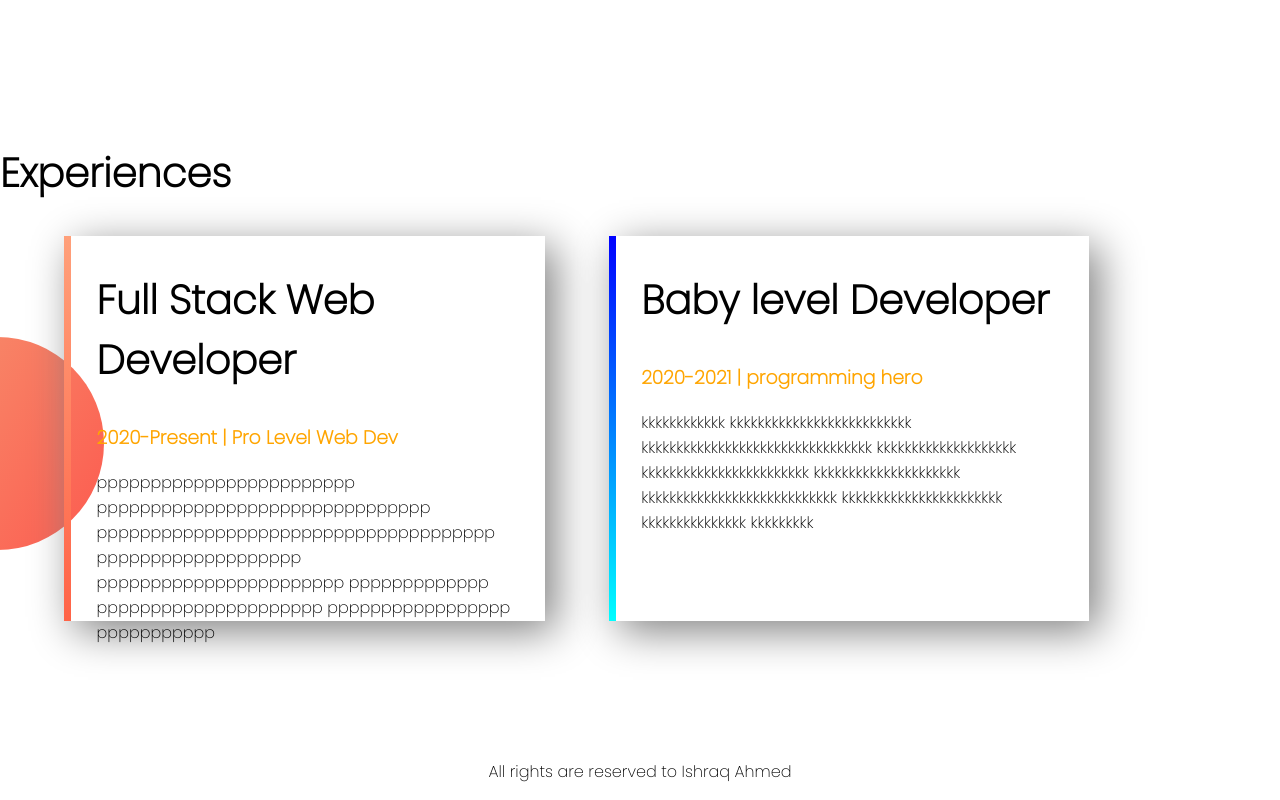
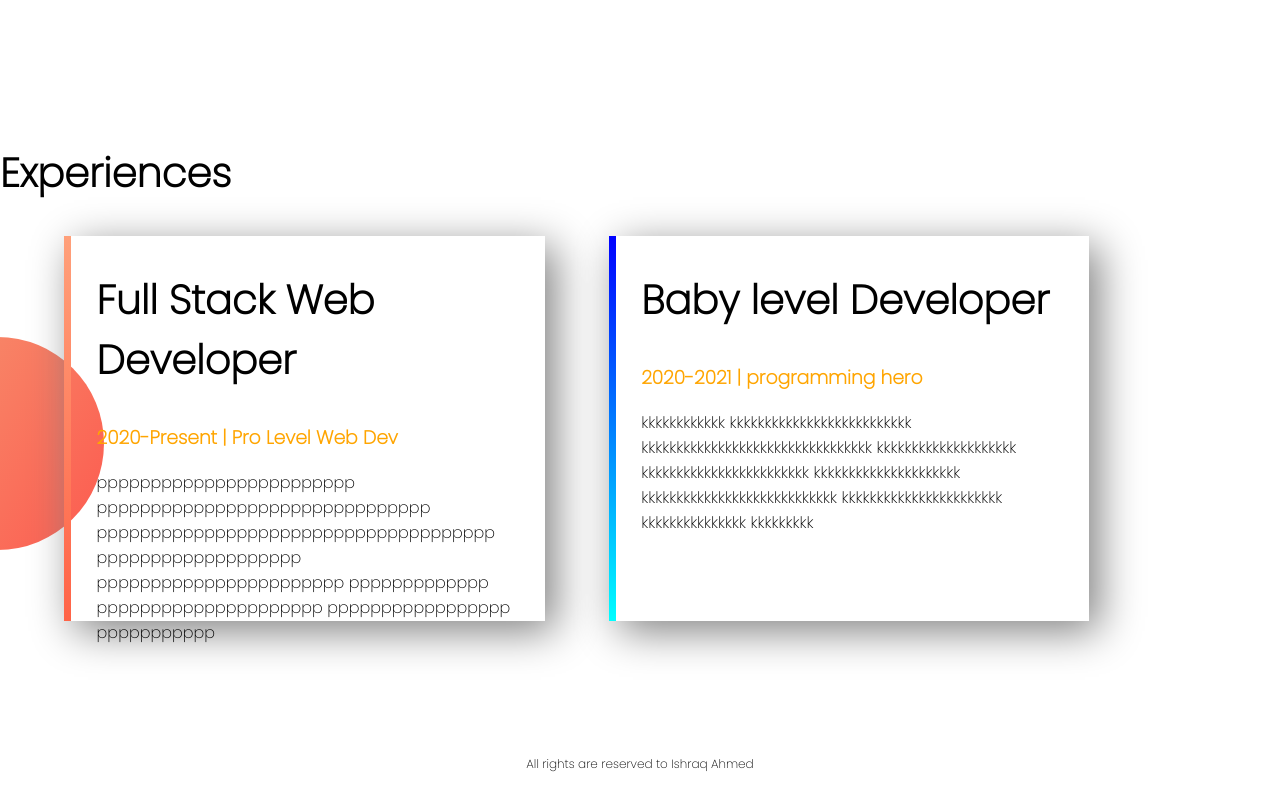
Before and after one commit to ishraqahmednihal/Web-Portfolio, a plain HTML site: page index.html in a window 1280 px wide. Shown: the part 1090-1890 px from the top of the page. Drawn offline with Linux system fonts and the light colour scheme.

Commit message:
well done

```diff
--- a/style.css
+++ b/style.css
@@ -61,5 +61,5 @@ section{
 }
 footer p{
     text-align: center;
-    text-size:12px;
+    font-size: 12px;
 }
```
